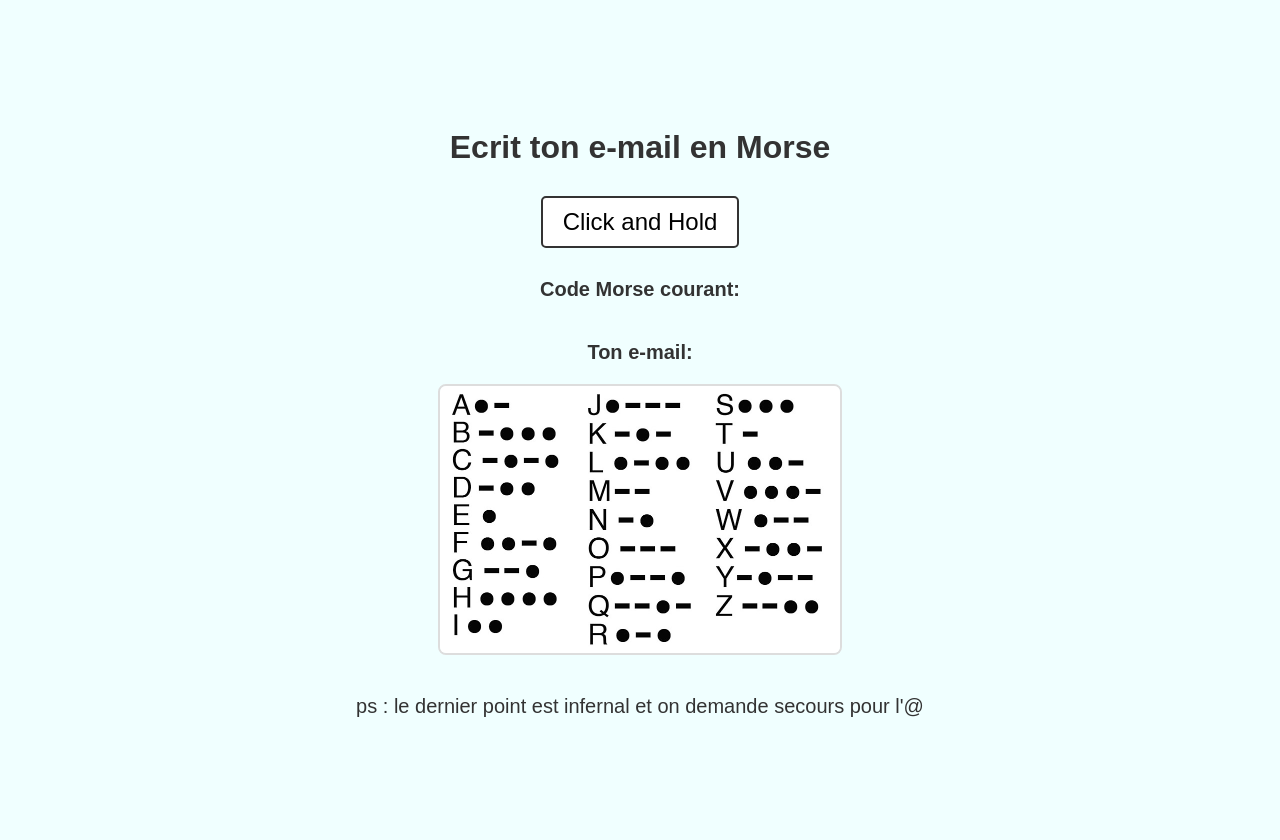
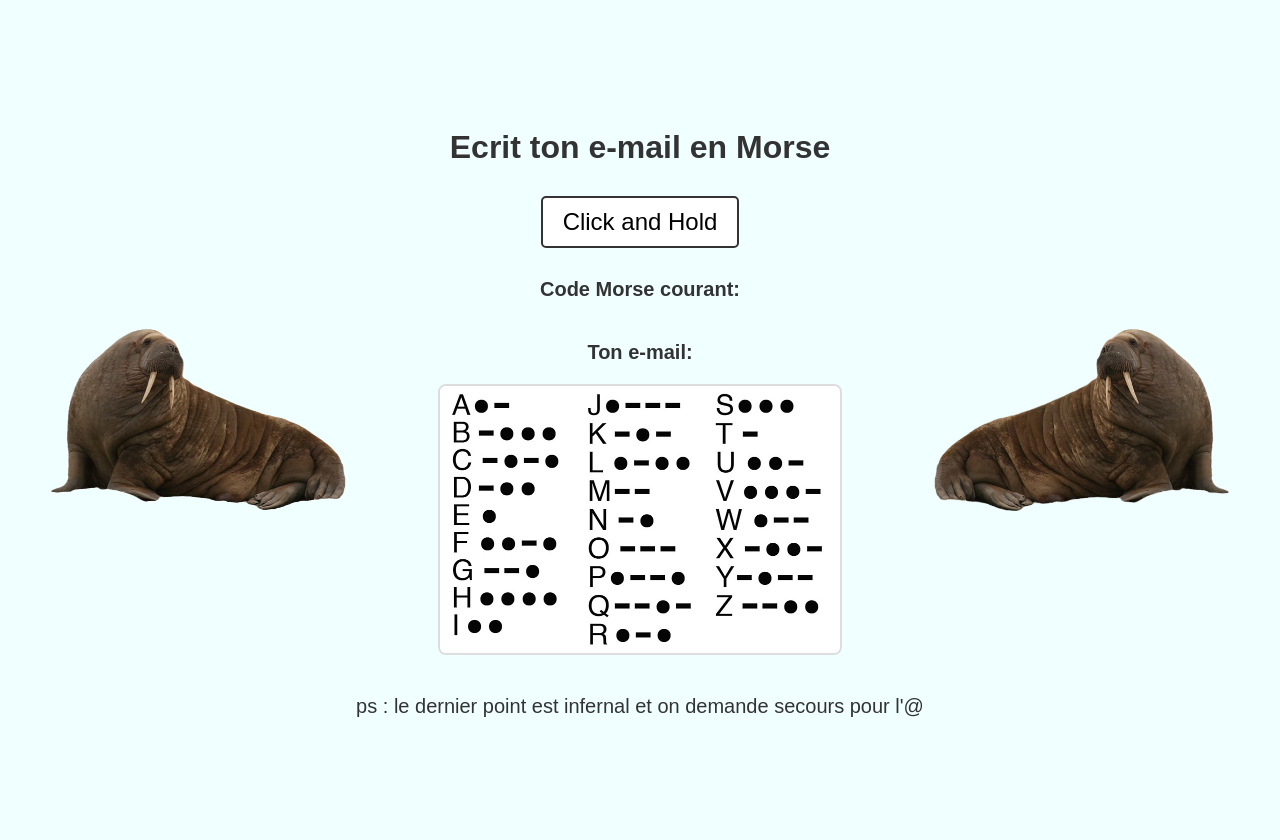
Before and after one commit to Anonymous-02/nuitinfo, a PHP site: page /contactMorse.html in a window 1280 px wide. Run offline with PHP 8.4, Linux system fonts and the light colour scheme.

Commit message:
les morses!

```diff
--- a/contactMorse.css
+++ b/contactMorse.css
@@ -31,6 +31,25 @@ h2 {
     border-radius: 8px;
 }
 
+.morseRight-image {
+    width: 300px;
+    max-height: 300px;
+    object-fit: contain;
+    margin-left: auto;
+    position: fixed;
+    right: 3rem;
+}
+
+.morseLeft-image {
+    width: 300px;
+    max-height: 300px;
+    object-fit: contain;
+    margin-left: auto;
+    position: fixed;
+    left: 3rem;
+    transform: scaleX(-1);
+}
+
 button {
     padding: 10px 20px;
     font-size: 1.5rem;
--- a/contactMorse.html
+++ b/contactMorse.html
@@ -14,6 +14,8 @@
         <p><strong>Ton e-mail:</strong> <span id="text-output"></span></p>
         <img src="images/code-morse.jpg" alt="Code Morse" class="morse-image">
         <p>ps : le dernier point est infernal et on demande secours pour l'@</p>
+        <img src="images/morse.png" alt="morse droite" class="morseRight-image">
+        <img src="images/morse.png" alt="morse gauche" class="morseLeft-image">
     </div>
     <script src="contactMorse.js"></script>
 </body>
```
